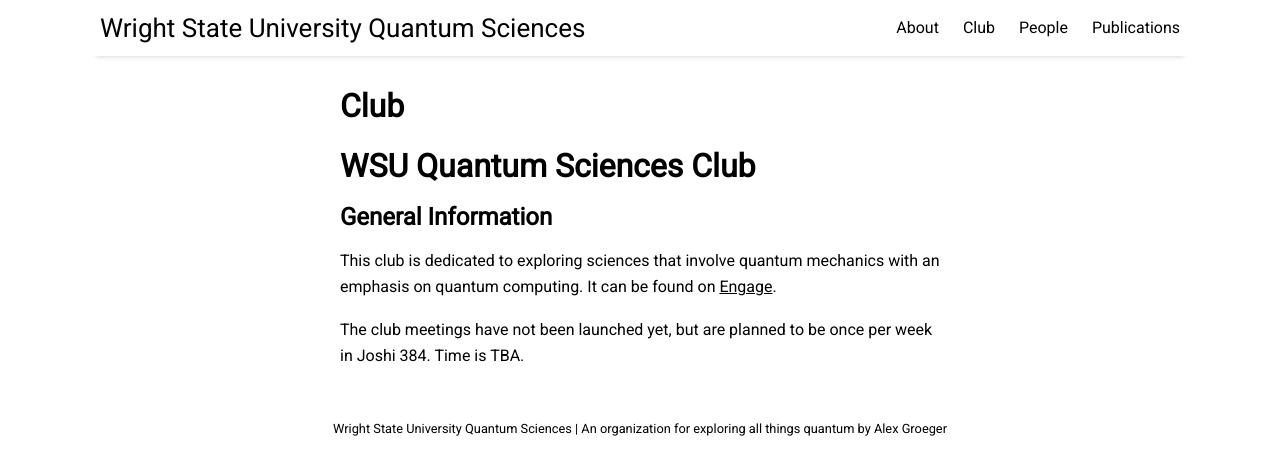
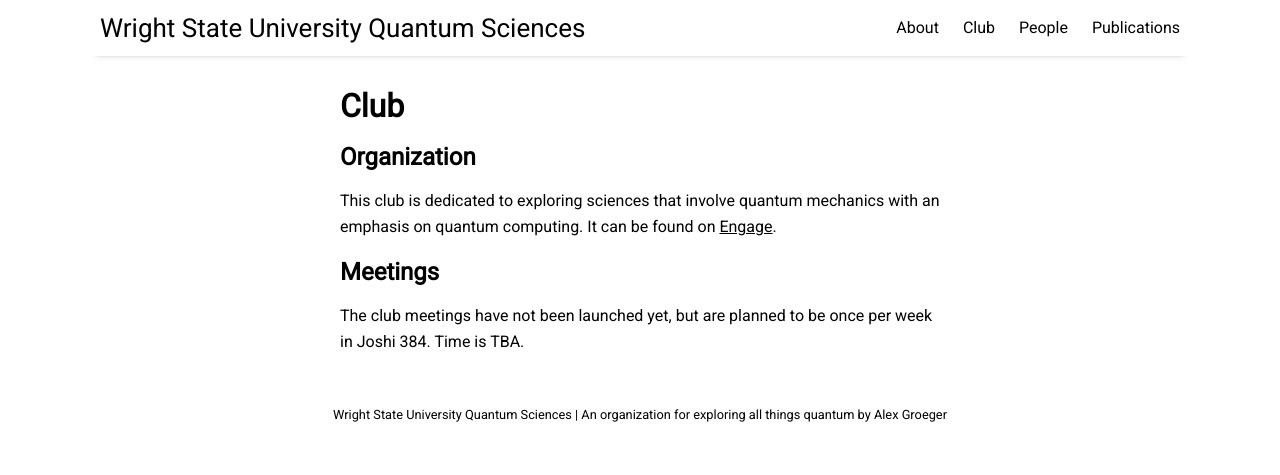
Before and after one commit to WSU-Quantum-Sciences/wsu-quantum-sciences.github.io, a Jekyll site: the page built from pages/club.md, in a window 1280 px wide. Shown: the top 475 px of the page. Built offline with Jekyll 4.4.1, drawn with Linux system fonts in a browser that asks for light colours; nearby versions of some CDN libraries.

Commit message:
header for club

```diff
--- a/pages/club.md
+++ b/pages/club.md
@@ -4,10 +4,8 @@ title: Club
 permalink: /club
 ---
 
-# WSU Quantum Sciences Club
-
-## General Information
-
+## Organization
 This club is dedicated to exploring sciences that involve quantum mechanics with an emphasis on quantum computing. It can be found on [Engage](https://wright.campuslabs.com/engage/organization/wsuquantum).
 
+## Meetings
 The club meetings have not been launched yet, but are planned to be once per week in Joshi 384. Time is TBA.
```
